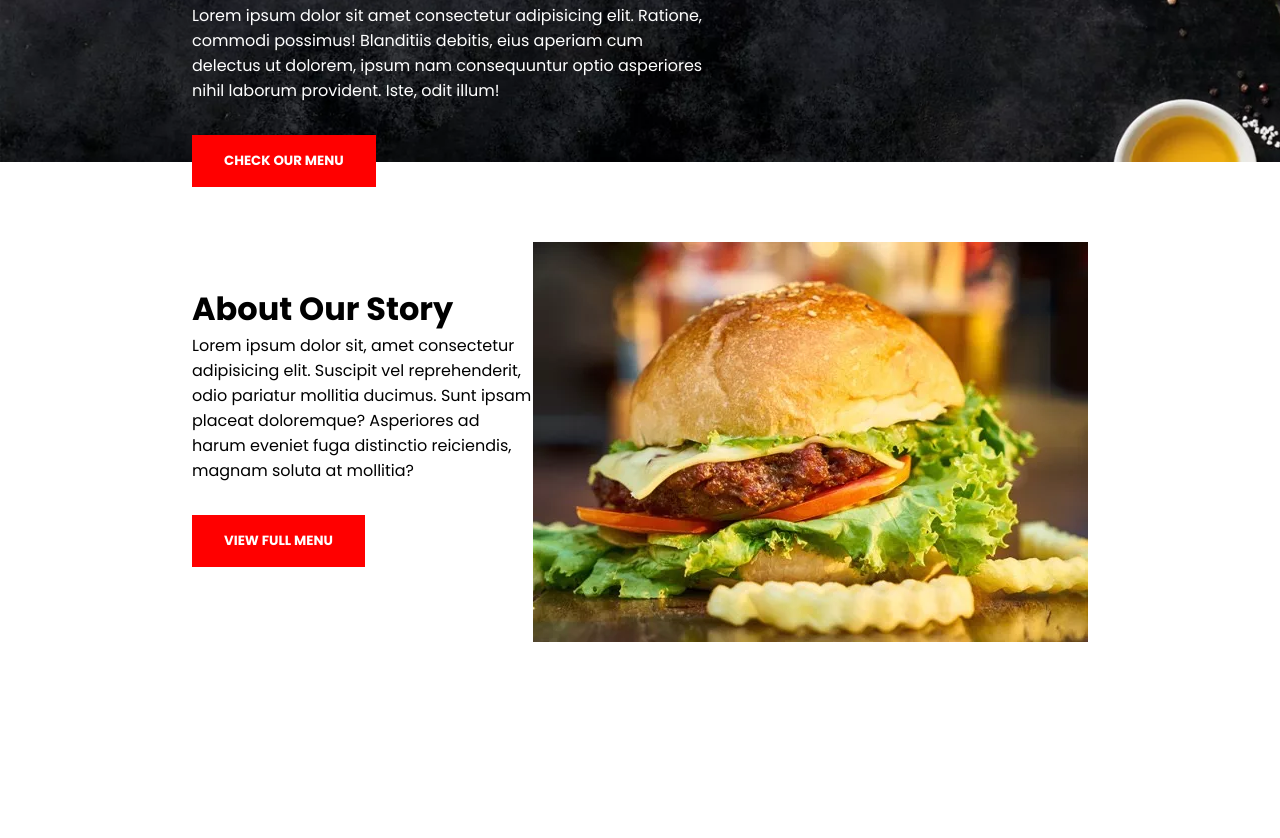
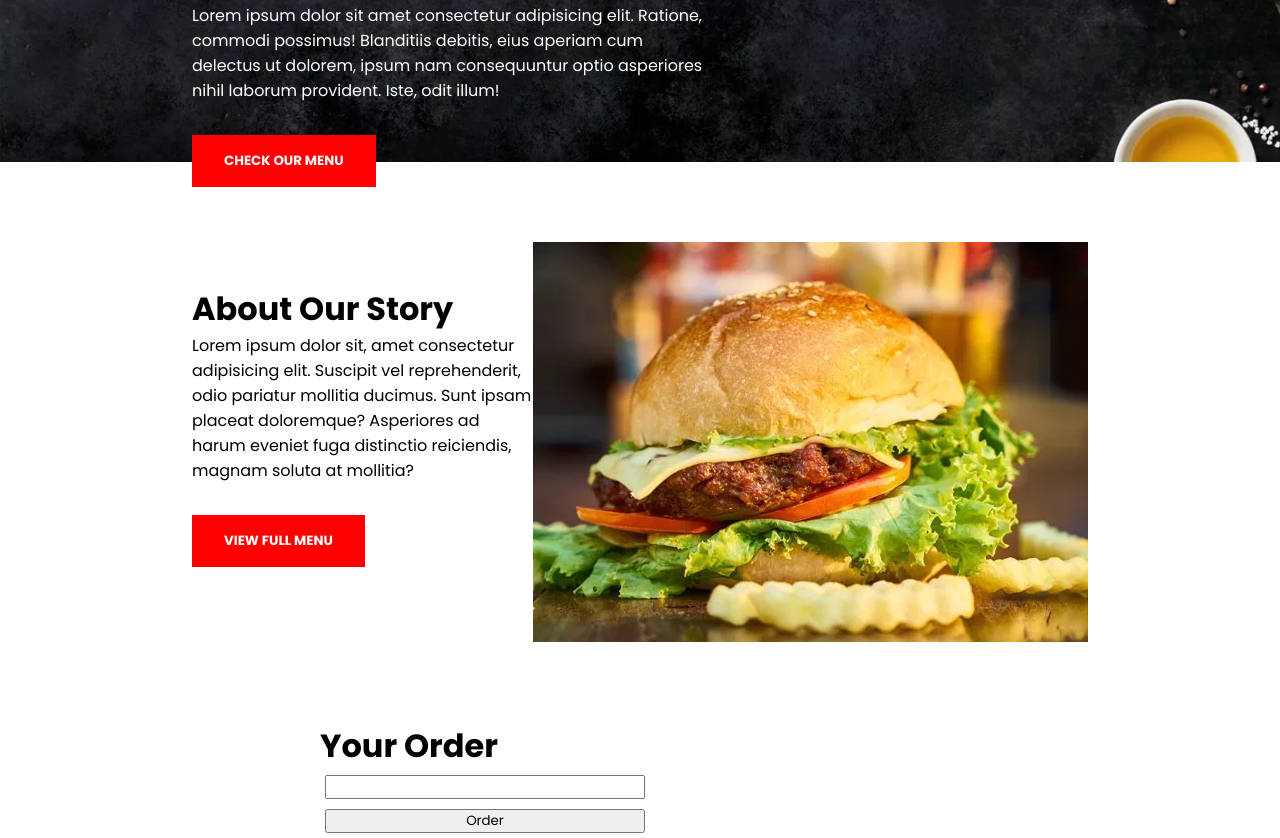
Before and after one commit to StefLolo38/prepa_checkpoint1_dom, a plain HTML site: page index.html in a window 1280 px wide. Shown: the part 638-1476 px from the top of the page. Before the commit the page ends 1360 px from the top, so only its background shows below. Drawn offline with Linux system fonts and the light colour scheme.

Commit message:
Add form

```diff
--- a/index.html
+++ b/index.html
@@ -48,5 +48,14 @@
       </article>
       <img src="./assets/about-img.jpg.webp" alt="Burger avec des frites" />
     </section>
+    <section id="order">
+      <article>
+        <h2>Your order</h2>
+        <form>
+          <input class="dish" type="text" />
+          <input type="submit" value="Order" />
+        </form>
+      </article>
+    </section>
   </body>
 </html>
--- a/style.css
+++ b/style.css
@@ -100,3 +100,13 @@ h2 {
   box-shadow: 0px 25px 20px 0px rgb(245 63 81 / 20%);
   transition: box-shadow 0.5s;
 }
+
+#order {
+  width: 50vw;
+  margin: auto;
+}
+
+#order form input {
+  width: 25vw;
+  margin: 5px;
+}
```
